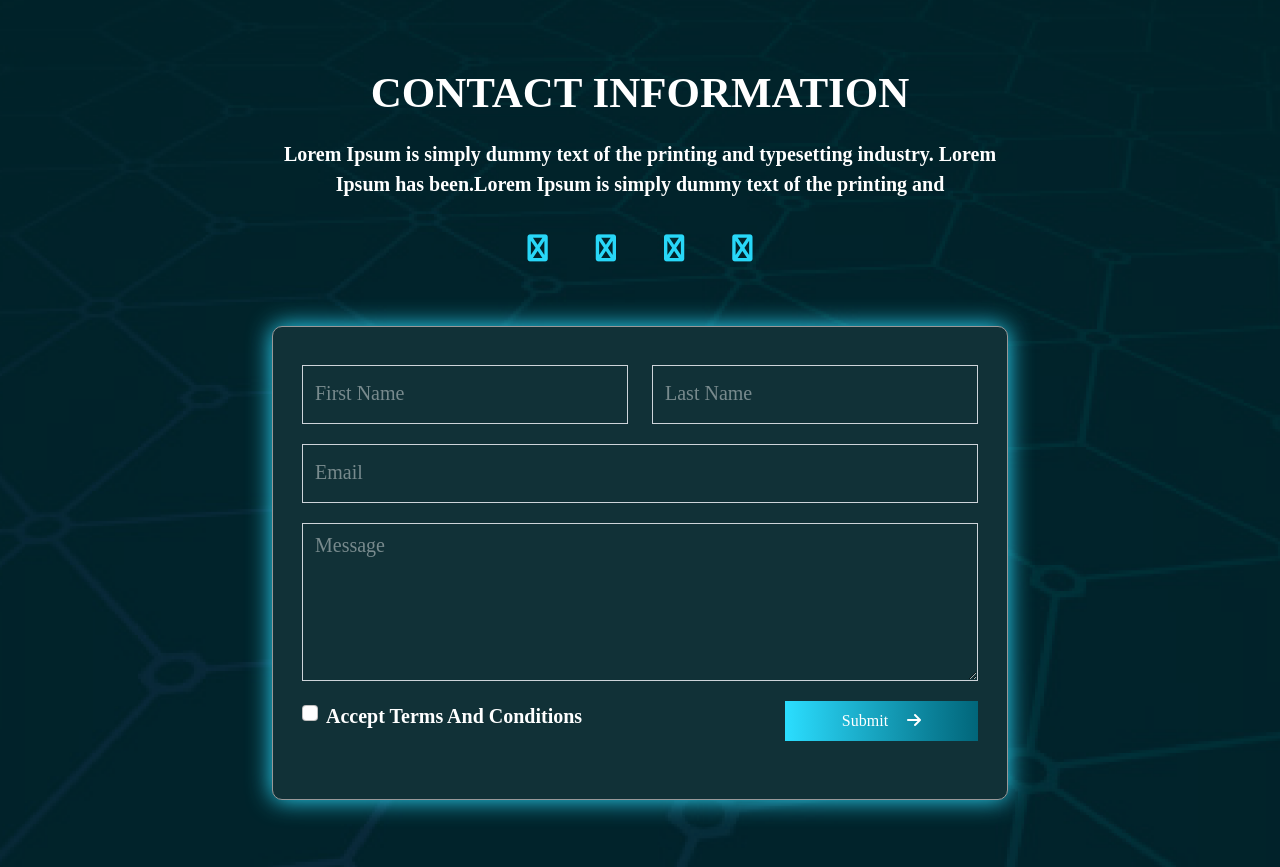
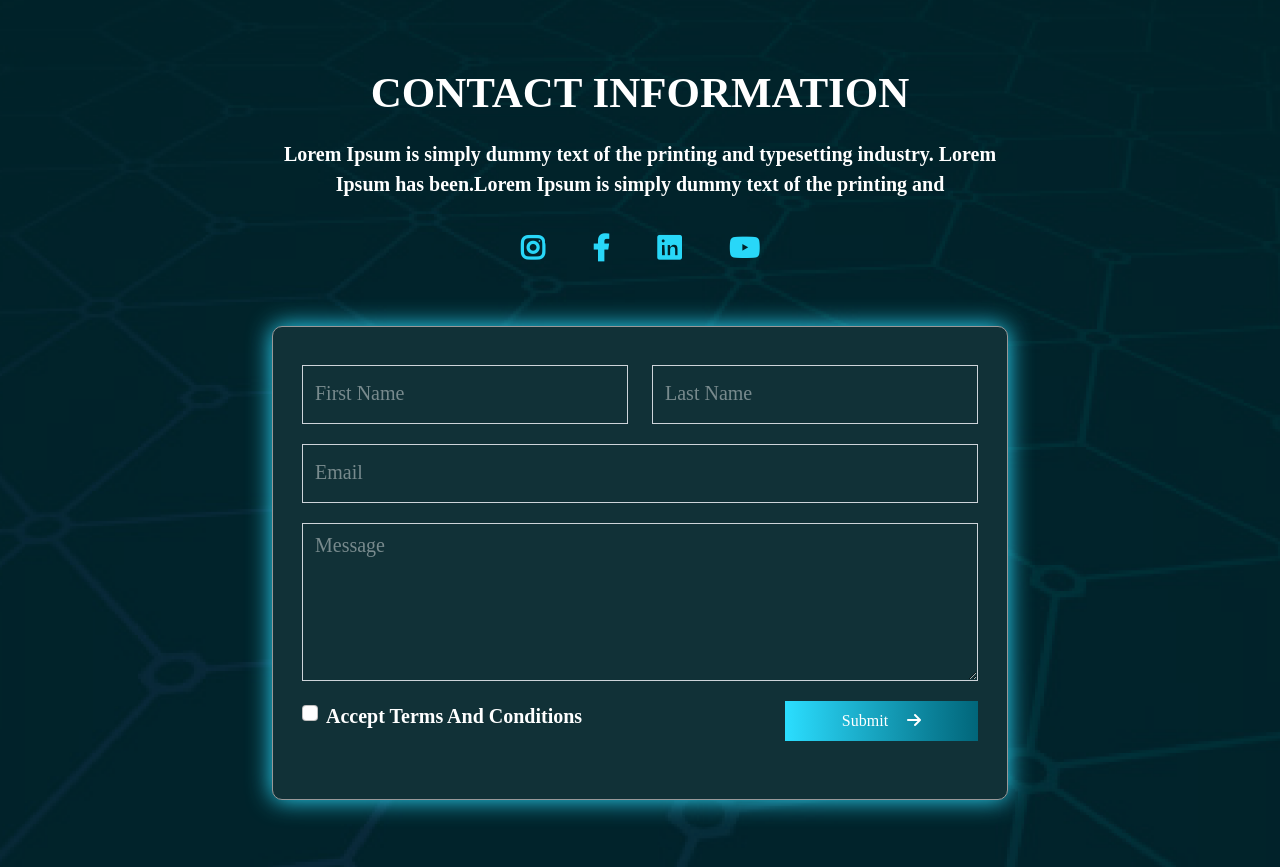
Before and after one commit to sajidjabbar/hasla-protocol, a PHP site: page /contactus.php in a window 1280 px wide. Shown: the part 309-1176 px from the top of the page. Run offline with PHP 8.4, Linux system fonts and the light colour scheme; some libraries are stand-ins or nearby versions; some web fonts are replaced.

Commit message:
register pages

```diff
--- a/css/contact-us.css
+++ b/css/contact-us.css
@@ -149,6 +149,9 @@ header#header {
 	text-transform: capitalize;
 	text-shadow: 0 0 #fff;
 }
+.social-media-icon-wrapper li i {
+	font-family: "FontAwesome";
+}
 .need-help-sec .support-card-wrapper p {
 	color: #fff;
 }
```
